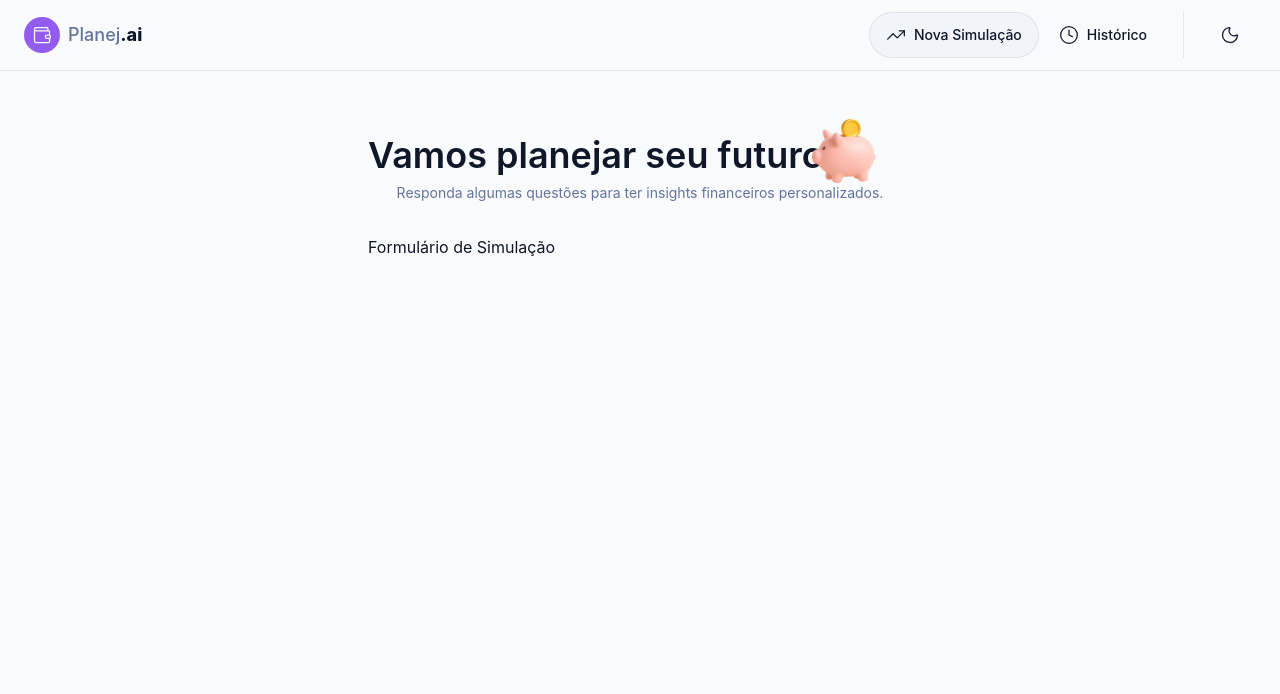
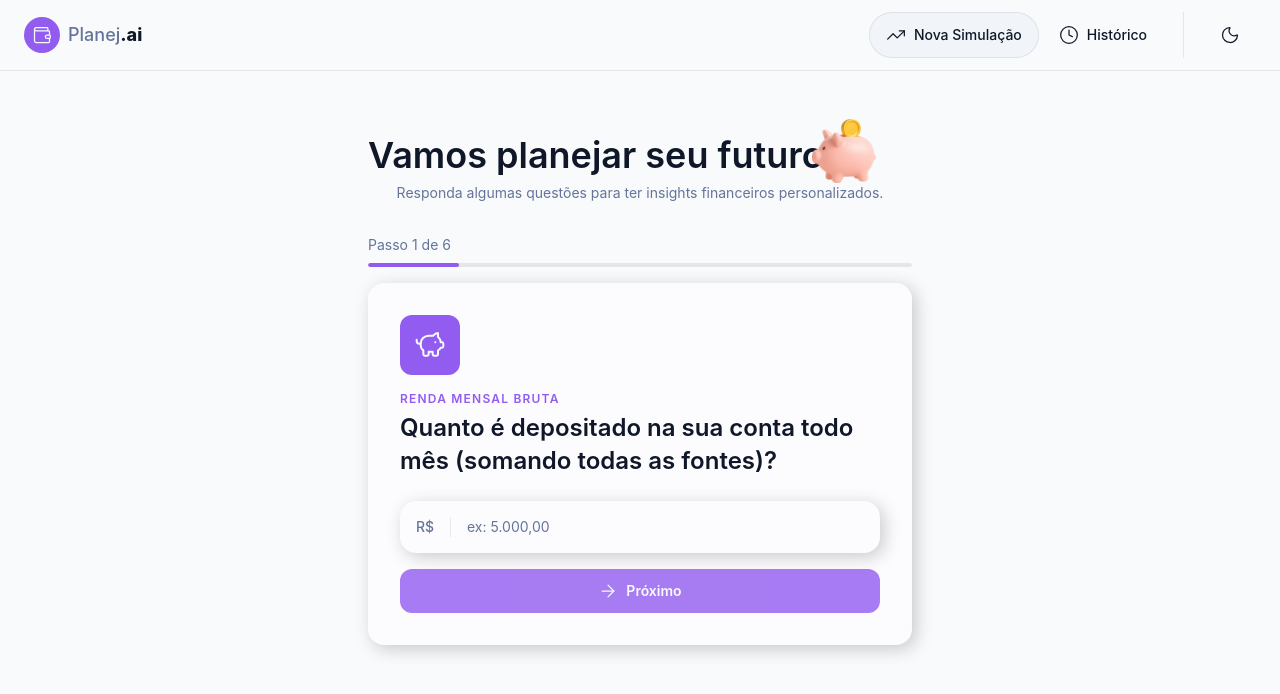
Before and after one commit to BrunoViscardi/planejai-Desafio_DIO, a React (Vite) app: page / in a window 1280 px wide. Shown: the top 694 px of the page. Built offline with nearby package versions, Linux system fonts and the light colour scheme.

Commit message:
feat: finalizando estrutura do formulario

```diff
--- a/src/components/features/Simulation/Form.tsx
+++ b/src/components/features/Simulation/Form.tsx
@@ -1,7 +1,62 @@
+import { useState } from "react";
+import { useNavigate } from "react-router-dom";
+
+import {
+  type SimulationFormData,
+  simulationFormSteps,
+} from "../../../data/simulation";
+import { useSimulationStorage } from "../../../hooks/useSimulationStorage";
+
+import { FormStep } from "./FormStep";
+import { StepProgress } from "./Progress";
+
 export const SimulationForm = () => {
+  const { saveFormData } = useSimulationStorage();
+  const navigate = useNavigate();
+
+  const [currentStepIndex, setCurrentStepIndex] = useState(0);
+  const [formData, setFormData] = useState<SimulationFormData>(
+    {} as SimulationFormData,
+  );
+  const totalSteps = simulationFormSteps.length;
+  const currentStep = simulationFormSteps[currentStepIndex];
+
+  const handleNextStep = (value: string) => {
+    const updatedFormData = { ...formData, [currentStep.id]: value };
+    setFormData(updatedFormData);
+
+    console.log({ updatedFormData });
+
+    if (currentStepIndex + 1 > totalSteps - 1) {
+      const id = saveFormData(updatedFormData);
+      void navigate(`/resultado/${id}`);
+      return;
+    }
+
+    setCurrentStepIndex((prev) => prev + 1);
+  };
+
+  const handlePreviousStep = () => {
+    if (currentStepIndex === 0) {
+      return;
+    }
+
+    setCurrentStepIndex((prev) => prev - 1);
+  };
+
   return (
-    <div>
-      <h1>Formulário de Simulação</h1>
-    </div>
+    <>
+      <StepProgress
+        currentStep={currentStepIndex + 1}
+        totalSteps={totalSteps}
+      />
+      <FormStep
+        key={currentStep.id}
+        {...currentStep}
+        onBack={handlePreviousStep}
+        onNext={handleNextStep}
+        hideBackButton={currentStepIndex === 0}
+      />
+    </>
   );
 };
```
